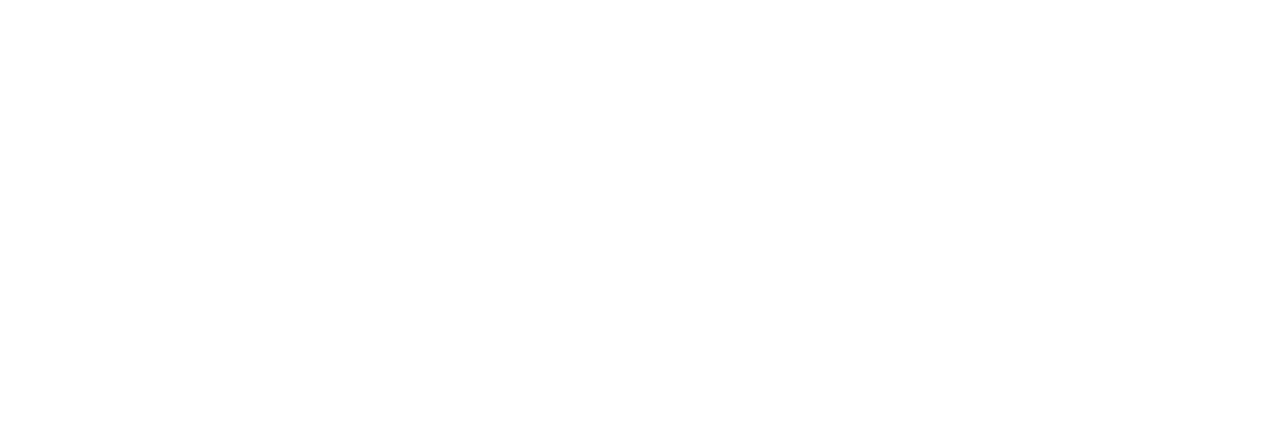
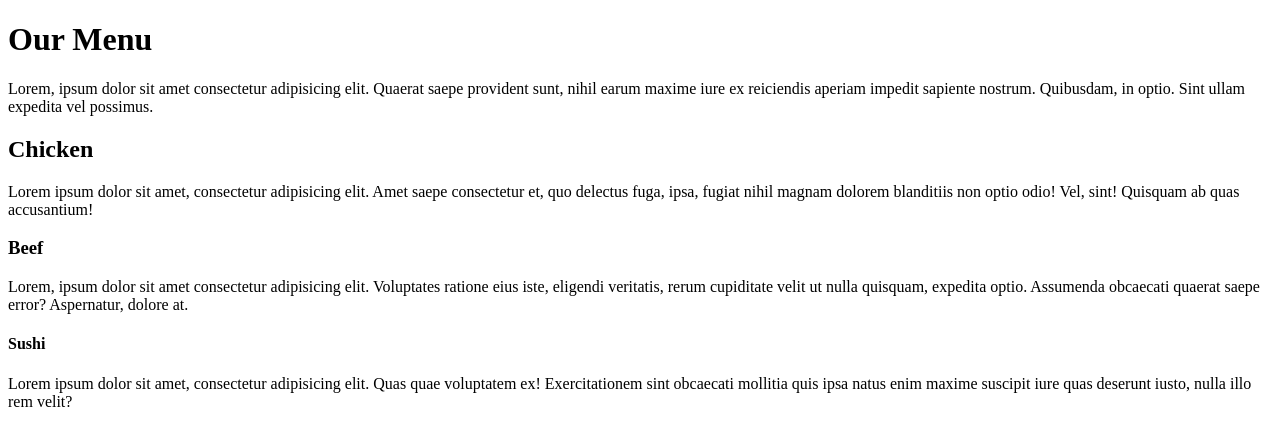
Before and after one commit to ZillewoldKramp/Coursera, a plain HTML site: page module2-solution/index.html in a window 1280 px wide. Drawn offline with Linux system fonts and the light colour scheme.

Commit message:
Added courses

```diff
--- a/module2-solution/index.html
+++ b/module2-solution/index.html
@@ -4,4 +4,14 @@
         <meta charset="utf-8">
 <title>Our Menu</title>
 </head>
+<body>
+    <h1>Our Menu</h1>
+    <p>Lorem, ipsum dolor sit amet consectetur adipisicing elit. Quaerat saepe provident sunt, nihil earum maxime iure ex reiciendis aperiam impedit sapiente nostrum. Quibusdam, in optio. Sint ullam expedita vel possimus.</p>
+    <h2>Chicken</h2>
+    <p>Lorem ipsum dolor sit amet, consectetur adipisicing elit. Amet saepe consectetur et, quo delectus fuga, ipsa, fugiat nihil magnam dolorem blanditiis non optio odio! Vel, sint! Quisquam ab quas accusantium!</p>
+    <h3>Beef</h3>
+    <p>Lorem, ipsum dolor sit amet consectetur adipisicing elit. Voluptates ratione eius iste, eligendi veritatis, rerum cupiditate velit ut nulla quisquam, expedita optio. Assumenda obcaecati quaerat saepe error? Aspernatur, dolore at.</p>
+    <h4>Sushi</h4>
+    <p>Lorem ipsum dolor sit amet, consectetur adipisicing elit. Quas quae voluptatem ex! Exercitationem sint obcaecati mollitia quis ipsa natus enim maxime suscipit iure quas deserunt iusto, nulla illo rem velit?</p>
+</body>
 </html>
```
